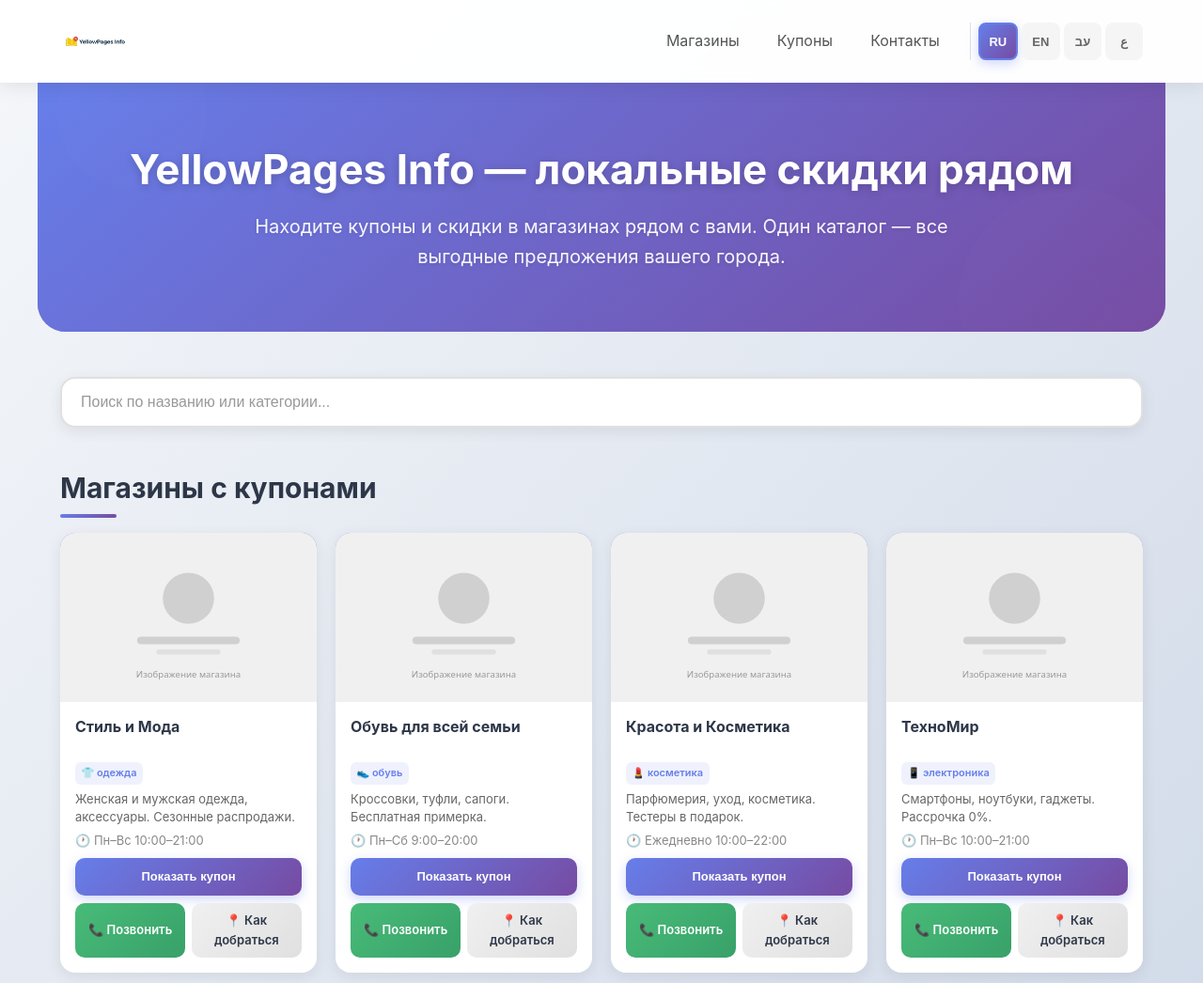
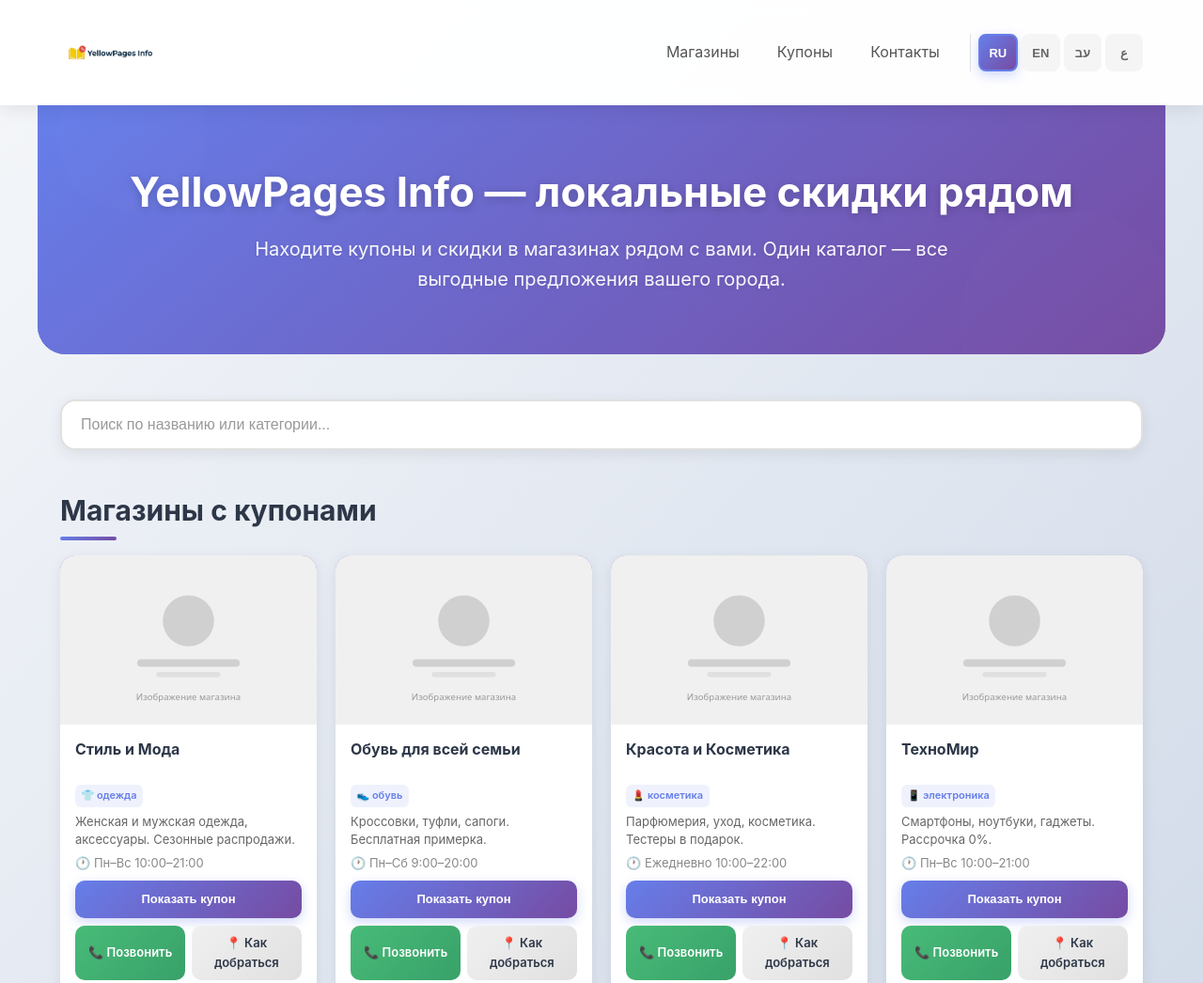
Before and after one commit to slobodin007-commits/yellow_pages, a plain HTML site: page index.html in a window 1280 px wide. Shown: the top 1046 px of the page at 94% size. Drawn offline with Linux system fonts and the light colour scheme.

Commit message:
Update styles.css

```diff
--- a/styles.css
+++ b/styles.css
@@ -89,7 +89,7 @@
     box-shadow: none;
   }
   body {
-    padding-top: 80px;
+    padding-top: 96px;
   }
 }
 
@@ -128,7 +128,7 @@
 }
 
 .logo-img {
-  height: 50px;
+  height: 64px;
   width: auto;
   display: block;
 }
@@ -715,7 +715,7 @@
   }
 
   .logo-img {
-    height: 56px;
+    height: 80px;
   }
 
   .nav-link {
```
